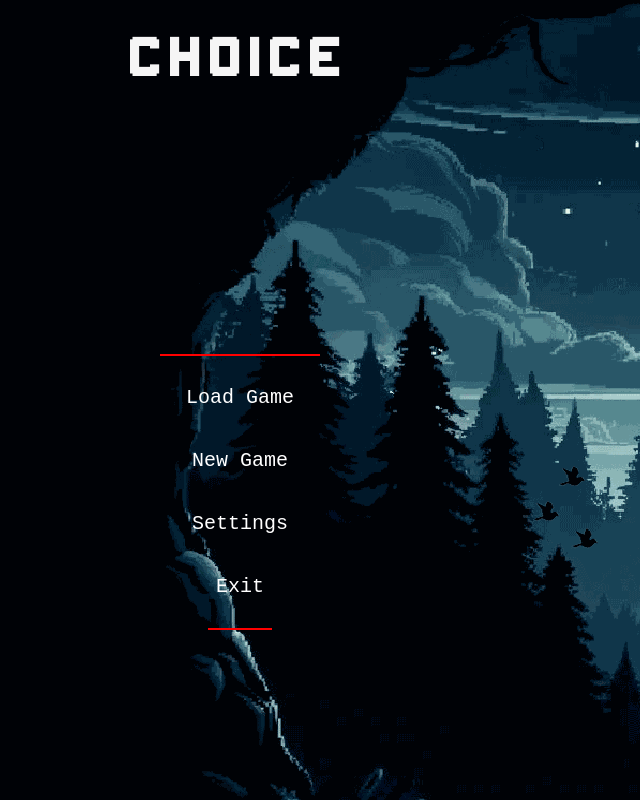
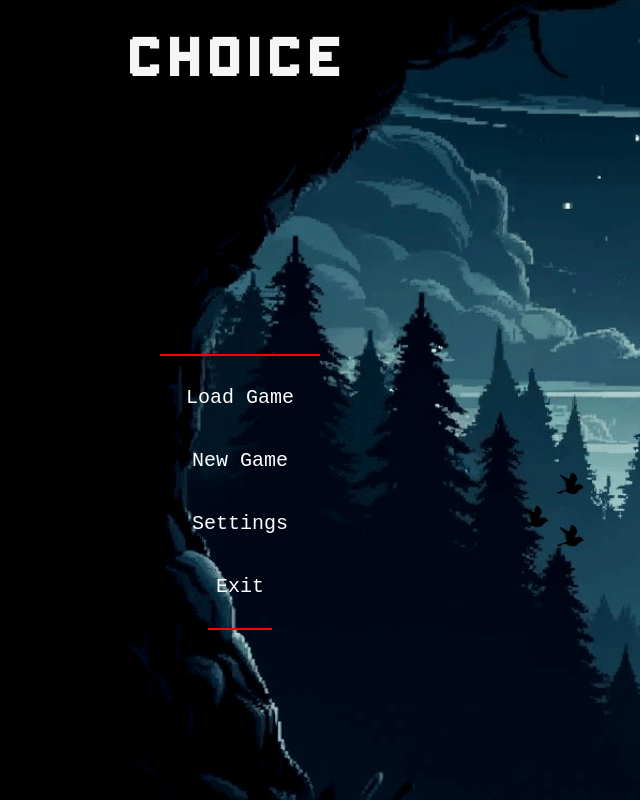
Before and after one commit to moechami/choice-game, an Electron app: page my-app/src/index.html in a window 800 px wide. Shown: the whole page, without its empty margins (160-800 px from the left). Drawn offline with Linux system fonts and the light colour scheme; no server answers.

Commit message:
added images to background

```diff
--- a/my-app/src/settings.css
+++ b/my-app/src/settings.css
@@ -5,7 +5,8 @@
 
 /* General body styling */
 body {
-    background-image: url('assets/settingsImg.png');
+    /* background-image: url('assets/settingsImg.png'); */
+    background-image: url('assets/settings5.gif');
     background-size: cover;
     background-position: center;
     color: #ffffff;
--- a/my-app/src/styles.css
+++ b/my-app/src/styles.css
@@ -15,7 +15,8 @@
 }
 
 body {
-    background-image: url('assets/startMenu.gif');
+    /* background-image: url('assets/startMenu.gif'); */
+    background-image: url('assets/ChoiceBackground2.gif');
    /* background-image: url('imgs/startMenuImg.webp');
     background-size: cover;
     background-repeat: no-repeat;
```
